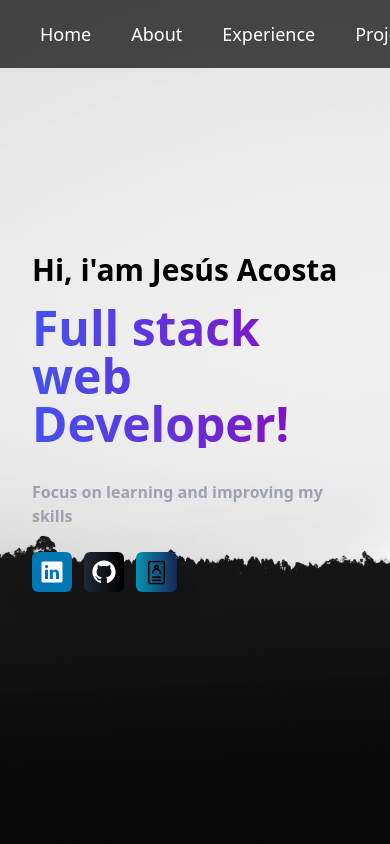
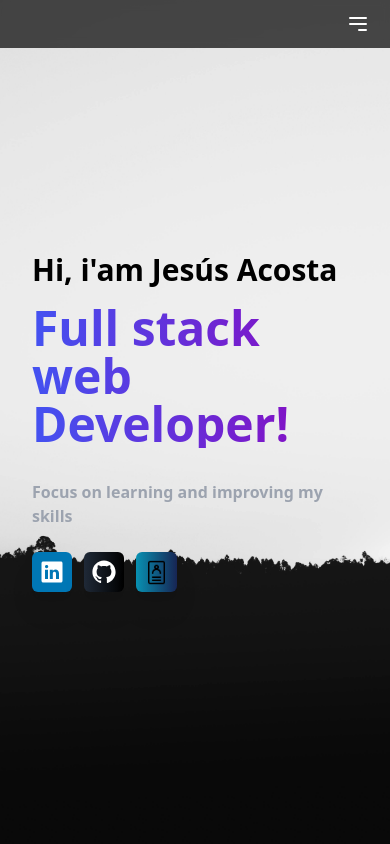
Before and after one commit to Jessuss0/Portfolio-JesusAcosta, a Next.js app in the folder portfolio-jesusacosta/: page / in a window 390 px wide. Shown: the top 844 px of the page. Built offline with nearby package versions, Linux system fonts and the light colour scheme.

Commit message:
navbar movile

```diff
--- a/portfolio-jesusacosta/src/components/about/About.jsx
+++ b/portfolio-jesusacosta/src/components/about/About.jsx
@@ -102,7 +102,7 @@ const sections = [
 
 export default function About() {
   return (
-    <div >
+    <div className="min-h-screen">
       <div>
         <h2 className="text-[33px] text-center font-black mt-20">
           <span className=" text-blue-900">#</span>About Me
@@ -115,13 +115,16 @@ export default function About() {
           province. I've been passionate about technology and video games since
           I was very young, which led me to enter the world of programming.
           <br />
+          <br />
           Besides my technical skills, I am aware of the importance of soft
           skills in any work environment. I was chosen as the best classmate in
           both primary and secondary school and recognized by the Rotary Club.
           Therefore, if you need a professional who can easily integrate into
           your team, provide solutions, and listen, don't hesitate to{" "}
           <Link href={"#Contact"}>
-            <span className="sm:text-2xl text-xl text-blue-600 underline">contact me!</span>
+            <span className="sm:text-2xl text-xl text-blue-600 underline">
+              contact me!
+            </span>
           </Link>
         </p>
       </div>
--- a/portfolio-jesusacosta/src/components/experience/experience.jsx
+++ b/portfolio-jesusacosta/src/components/experience/experience.jsx
@@ -4,8 +4,8 @@ export default function Experience() {
       <h2 className="text-[33px] text-center font-black mt-20">
         <span className=" text-blue-900">#</span>Experience
         <span className="h-[1px] md:ml-6 w-full md:w-[450px] inline-block bg-light relative top-7 group-hover:w-full transition-[width] ease duration-300 bg-white">
-            &nbsp;
-          </span>
+          &nbsp;
+        </span>
       </h2>
       <p>
         I have experience in group projects using agile methodologies and
--- a/portfolio-jesusacosta/src/components/home/home.jsx
+++ b/portfolio-jesusacosta/src/components/home/home.jsx
@@ -8,13 +8,13 @@ export default function Home() {
   return (
     <div className="min-h-screen flex flex-col justify-center items-start p-8">
       <div>
-        <h2 className=" text-3xl sm:text-6xl mb-4 font-black text-black">
-        Hi, i'am Jesús Acosta
+        <h2 className=" text-3xl md:text-6xl mb-4 font-black text-black">
+          Hi, i'am Jesús Acosta
         </h2>
-        <h2 className=" text-5xl sm:text-8xl text-purple-600 text mb-8 font-black text-transparent bg-clip-text bg-gradient-to-r from-[#4352f1] to-[#9003bb]">
+        <h2 className=" text-5xl md:text-8xl text-purple-600 text mb-8 font-black text-transparent bg-clip-text bg-gradient-to-r from-[#4352f1] to-[#9003bb]">
           Full stack web Developer!
         </h2>
-        <p className="mb-6 font-black text-gray-400 sm:text-gray-600 sm:text-2xl">
+        <p className="mb-6 font-black text-gray-400 md:text-gray-600 md:text-2xl">
           Focus on learning and improving my skills
         </p>
       </div>
@@ -36,7 +36,7 @@ export default function Home() {
             >
               <path d="M444.17 32H70.28C49.85 32 32 46.7 32 66.89v374.72C32 461.91 49.85 480 70.28 480h373.78c20.54 0 35.94-18.21 35.94-38.39V66.89C480.12 46.7 464.6 32 444.17 32zm-273.3 373.43h-64.18V205.88h64.18zM141 175.54h-.46c-20.54 0-33.84-15.29-33.84-34.43 0-19.49 13.65-34.42 34.65-34.42s33.85 14.82 34.31 34.42c-.01 19.14-13.31 34.43-34.66 34.43zm264.43 229.89h-64.18V296.32c0-26.14-9.34-44-32.56-44-17.74 0-28.24 12-32.91 23.69-1.75 4.2-2.22 9.92-2.22 15.76v113.66h-64.18V205.88h64.18v27.77c9.34-13.3 23.93-32.44 57.88-32.44 42.13 0 74 27.77 74 87.64z"></path>
             </svg>
-            <span class="absolute opacity-0 group-hover:opacity-100 group-hover:text-sm group-hover:-translate-y-10 duration-700 sm:text-black">
+            <span class="absolute opacity-0 group-hover:opacity-100 group-hover:text-sm group-hover:-translate-y-10 duration-700 text-black">
               Linkedin
             </span>
           </button>
@@ -59,7 +59,7 @@ export default function Home() {
                 clip-rule="evenodd"
               ></path>
             </svg>
-            <span class="absolute opacity-0 group-hover:opacity-100 group-hover:text-sm group-hover:-translate-y-10 duration-700  sm:text-black">
+            <span class="absolute opacity-0 group-hover:opacity-100 group-hover:text-sm group-hover:-translate-y-10 duration-700  text-black">
               GitHub
             </span>
           </button>
@@ -76,7 +76,7 @@ export default function Home() {
             height={25}
             priority
           />
-          <span class="absolute opacity-0 group-hover:opacity-100 group-hover:text-sm group-hover:-translate-y-10 duration-700 sm:text-black">
+          <span class="absolute opacity-0 group-hover:opacity-100 group-hover:text-sm group-hover:-translate-y-10 duration-700 text-black">
             CV
           </span>
         </button>
--- a/portfolio-jesusacosta/src/components/navBar/navBar.jsx
+++ b/portfolio-jesusacosta/src/components/navBar/navBar.jsx
@@ -1,17 +1,17 @@
 import { useState, useEffect } from "react";
 import Link from "next/link";
+import Image from "next/image";
 
 export default function NavBar() {
   const [scrollDirection, setScrollDirection] = useState("up");
   const [lastScrollY, setLastScrollY] = useState(0);
+  const [isMenuOpen, setIsMenuOpen] = useState(false);
 
   const controlNavbar = () => {
     if (typeof window !== "undefined") {
       if (window.scrollY > lastScrollY) {
-        // downscroll code
         setScrollDirection("down");
       } else {
-        // upscroll code
         setScrollDirection("up");
       }
       setLastScrollY(window.scrollY);
@@ -36,13 +36,62 @@ export default function NavBar() {
   ];
 
   return (
+    <div>
+      {/* Mobile Menu */}
+      <div className="md:hidden fixed w-full">
+        <div className="bg-black bg-opacity-70 backdrop-blur-sm px-5 py-3 flex justify-between items-center">
+          <div></div>
+          <button
+            onClick={() => setIsMenuOpen(!isMenuOpen)}
+            className="text-white focus:outline-none"
+          >
+            <svg
+              className="w-6 h-6 cursor-pointer"
+              fill="none"
+              stroke="currentColor"
+              viewBox="0 0 24 24"
+              xmlns="http://www.w3.org/2000/svg"
+            >
+              {isMenuOpen ? (
+                <path
+                  strokeLinecap="round"
+                  strokeLinejoin="round"
+                  strokeWidth={2}
+                  d="M6 18L18 6M6 6l12 12"
+                />
+              ) : (
+                <path
+                  strokeLinecap="round"
+                  strokeLinejoin="round"
+                  strokeWidth={2}
+                  d="M4 6h16M4 12h16m-7 6h7"
+                />
+              )}
+            </svg>
+          </button>
+        </div>
+        {isMenuOpen && (
+          <div className="bg-black bg-opacity-70 backdrop-blur-sm py-2 flex flex-col items-end">
+            {navLinks.map((link, index) => (
+              <Link key={index} href={link.href}>
+                <div className="block px-4 py-2 text-white hover:underline">
+                  {link.label}
+                </div>
+              </Link>
+            ))}
+          </div>
+        )}
+      </div>
+
+      {/* Desktop Menu */}
       <div
-      className={`fixed w-full transition-transform duration-300 ${
+        className={`hidden md:block fixed w-full transition-transform duration-300 ${
           scrollDirection === "down" ? "-translate-y-full" : "translate-y-0"
         }`}
       >
-      <div className="z-40 w-full md:h-[90px] px-10 py-5 font-medium flex justify-between items-center bg-black bg-opacity-70 backdrop-blur-sm">
-        <div></div>
+        <div className="z-40 w-full h-[90px] px-10 py-5 font-medium flex justify-between items-center bg-black bg-opacity-70 backdrop-blur-sm">
+          <div>
+          </div>
           <div className="flex items-center space-x-10 text-lg text-white">
             {navLinks.map((link, index) => (
               <Link
@@ -56,5 +105,6 @@ export default function NavBar() {
           </div>
         </div>
       </div>
+    </div>
   );
 }
```
Lines whose indentation alone changed are shown as unchanged.
